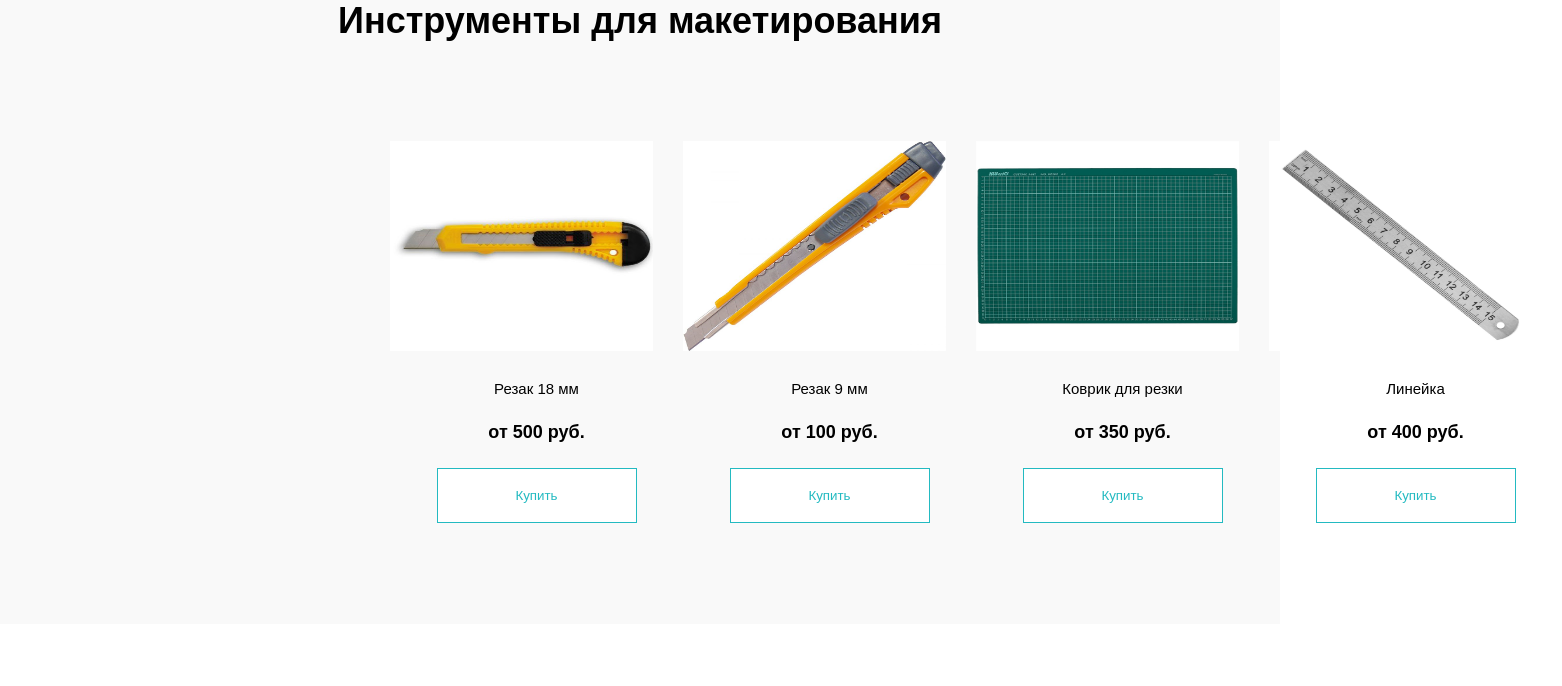
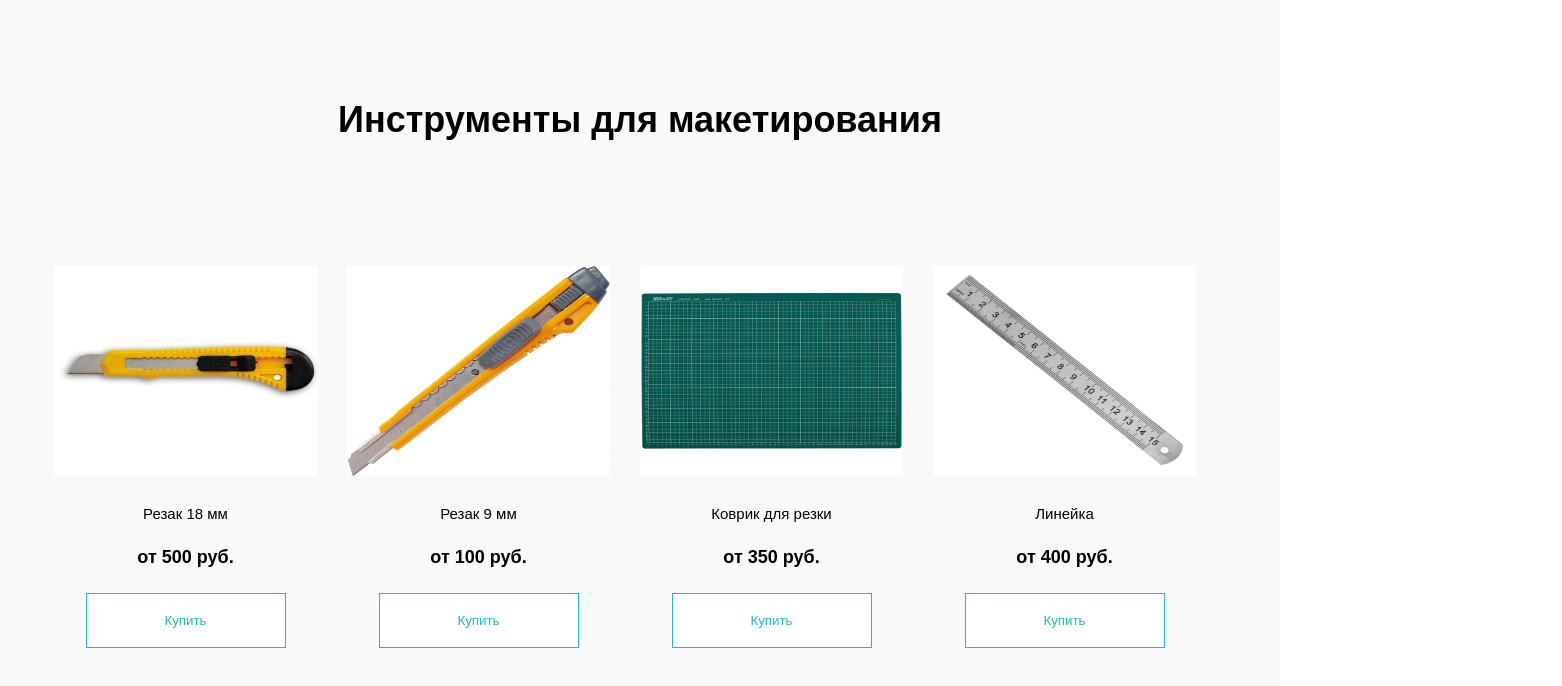
Before and after one commit to LeshVinov/lesson10-01, a plain HTML site: page index.html in a window 1280 px wide. Shown: the whole page, 1562 px wide, since content can reach past the window. Drawn offline with Linux system fonts and the light colour scheme.

Commit message:
InstrumentsDone2

```diff
--- a/css/style.css
+++ b/css/style.css
@@ -1,6 +1,6 @@
 * {
     padding: 0;
-    margin: auto;
+    margin: 0;
     text-decoration: none;
     box-sizing: border-box;
 }
@@ -29,19 +29,33 @@ h2 {
     margin-bottom: 25px;
 }
 
+.instruments-section {
+    max-width: 15gir00px;
+    margin: 0 auto;
+}
+
+.products-title {
+    padding-top: 99px;
+}
+
 .instruments-box {
     display: flex;
     background: #f9f9f9;
-    padding: 99px 390px 101px 390px;
     align-items: center;
+    justify-content: center;
     text-align: center;
+    padding-top: 125px;
+    padding-bottom: 101px;
+}
+
+.product-box {
+    margin-right: 30px;
 }
 
 .product-img {
     width: 263px;
     height: 210px;
     margin-bottom: 25px;
-    margin-right: 30px;
 }
 
 .buy-button {
--- a/index.html
+++ b/index.html
@@ -8,7 +8,7 @@
     <title>Instruments</title>
 </head>
 <body>
-    <section class="">
+    <section class="instruments-section">
         <h1 class="products-title">Инструменты для макетирования</h1>
         <div class="instruments-box">
             <div class="product-box">
```
